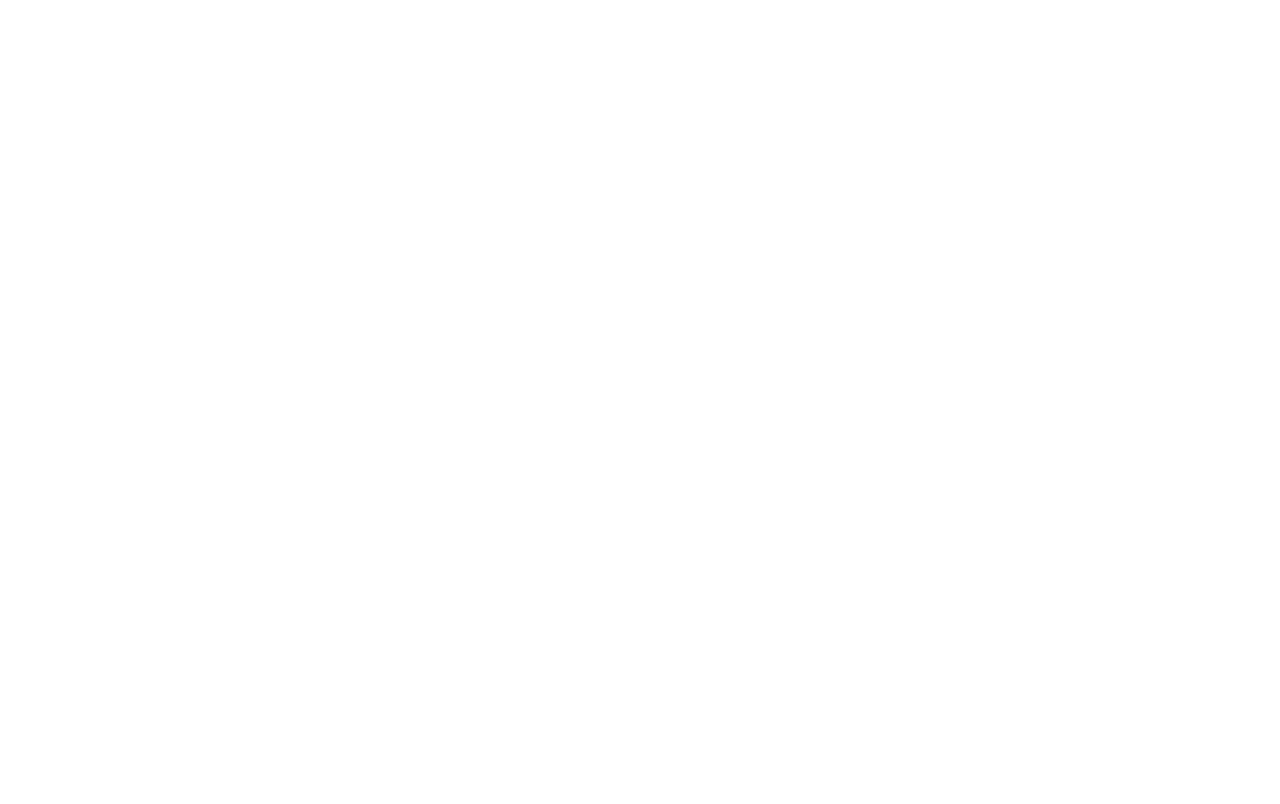
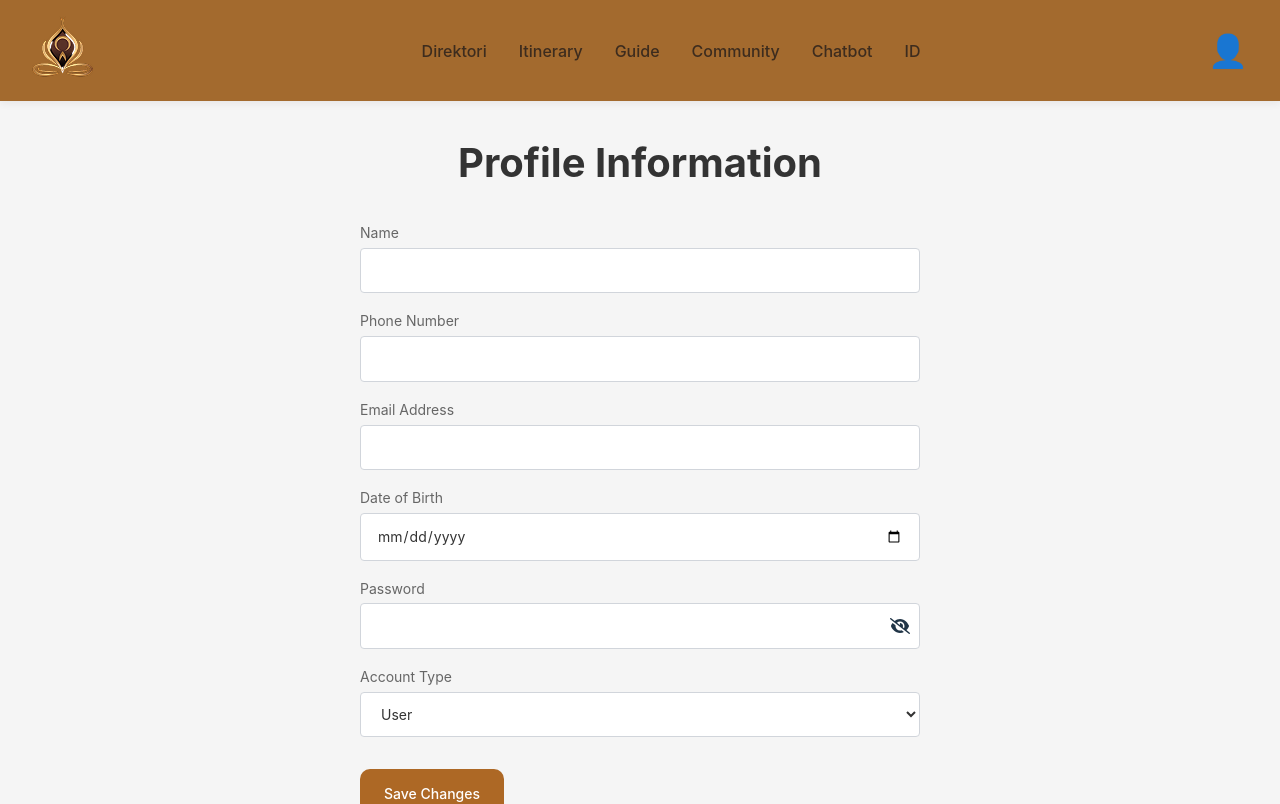
Before and after one commit to Limzen/Luminara-web, a React (Vite) app: page /profile in a window 1280 px wide. Before the commit this address had no page. Shown: the top 804 px of the page. Built offline with nearby package versions, Linux system fonts and the light colour scheme.

Commit message:
feat: add profile page

```diff
--- a/src/components/Navbar.jsx
+++ b/src/components/Navbar.jsx
@@ -12,7 +12,7 @@
       <li><Link to="/directory">Direktori</Link></li>
       <li><Link to="/itinerary">Itinerary</Link></li>
       <li><Link to="/guide">Guide</Link></li>
-      <li><Link to="/comunity">Community</Link></li>
+      <li><Link to="/community">Community</Link></li>
       <li><Link to="/chatbot">Chatbot</Link></li>
       <li><Link to="/account">ID</Link></li>
     </ul>
--- a/src/pages/PasswordManager.jsx
+++ b/src/pages/PasswordManager.jsx
@@ -1,9 +1,11 @@
 import React, { useState } from 'react';
+import { useNavigate } from 'react-router-dom'; // Import useNavigate
 import "../styles/passwordmanager.css";
 import { FontAwesomeIcon } from '@fortawesome/react-fontawesome';
 import { faEye, faEyeSlash } from '@fortawesome/free-solid-svg-icons';
 
 const PasswordManager = () => {
+    const navigate = useNavigate(); // Initialize useNavigate
     const [currentPassword, setCurrentPassword] = useState('');
     const [newPassword, setNewPassword] = useState('');
     const [confirmPassword, setConfirmPassword] = useState('');
@@ -30,6 +32,9 @@
 
         // If all checks pass, proceed with password change logic
         console.log('Password changed successfully');
+
+        // Navigate to ProfilePage.jsx after successful password change
+        navigate('/profile'); // Change '/profile' to your desired route
     };
 
     const toggleCurrentPasswordVisibility = () => {
--- /dev/null
+++ b/src/pages/ProfilePage.jsx
@@ -0,0 +1,108 @@
+import React, { useState } from "react";
+import Navbar from "../components/Navbar";
+import Footer from "../components/Footer";
+import "../styles/profilepage.css";
+import { FontAwesomeIcon } from '@fortawesome/react-fontawesome';
+import { faEye, faEyeSlash } from '@fortawesome/free-solid-svg-icons';
+
+const ProfilePage = () => {
+    const [profileData, setProfileData] = useState({
+        name: "",
+        phoneNumber: "",
+        emailAddress: "",
+        dateOfBirth: "",
+        password: "",
+        accountType: "User"
+    });
+
+    const [showPassword, setShowPassword] = useState(false);
+
+    const handleInputChange = (e) => {
+        const { name, value } = e.target;
+        setProfileData((prev) => ({
+            ...prev,
+            [name]: value
+        }));
+    };
+
+    const handleSubmit = (e) => {
+        e.preventDefault();
+        console.log("Profile updated:", profileData);
+    };
+
+    return (
+        <div className="profile-page">
+            <Navbar />
+            <main className="profile-main">
+                <div className="profile-container">
+                    <header className="profile-header">
+                        <h1 className="profile-title">Profile Information</h1>
+                    </header>
+
+                    <form className="profile-form" onSubmit={handleSubmit} noValidate>
+                        <div className="form-group">
+                            <label htmlFor="name" className="form-label">Name</label>
+                            <input type="text" id="name" name="name" className="form-input" value={profileData.name} onChange={handleInputChange} />
+                        </div>
+
+                        <div className="form-group">
+                            <label htmlFor="phoneNumber" className="form-label">Phone Number</label>
+                            <input type="tel" id="phoneNumber" name="phoneNumber" className="form-input" value={profileData.phoneNumber} onChange={handleInputChange} />
+                        </div>
+
+                        <div className="form-group">
+                            <label htmlFor="emailAddress" className="form-label">Email Address</label>
+                            <input type="email" id="emailAddress" name="emailAddress" className="form-input" value={profileData.emailAddress} onChange={handleInputChange} />
+                        </div>
+
+                        <div className="form-group">
+                            <label htmlFor="dateOfBirth" className="form-label">Date of Birth</label>
+                            <input type="date" id="dateOfBirth" name="dateOfBirth" className="form-input" value={profileData.dateOfBirth} onChange={handleInputChange} />
+                        </div>
+
+                        <div className="form-group">
+                            <label htmlFor="password" className="form-label">Password</label>
+                            <div style={{ position: 'relative' }}>
+                                <input
+                                    type={showPassword ? "text" : "password"}
+                                    id="password"
+                                    name="password"
+                                    className="form-input"
+                                    value={profileData.password}
+                                    onChange={handleInputChange}
+                                />
+                                <span
+                                    style={{ position: 'absolute', right: '10px', top: '50%', transform: 'translateY(-50%)', cursor: 'pointer' }}
+                                    onClick={() => setShowPassword(!showPassword)}
+                                >
+                                    <FontAwesomeIcon icon={showPassword ? faEye : faEyeSlash} />
+                                </span>
+                            </div>
+                        </div>
+
+                        <div className="form-group">
+                            <label htmlFor="accountType" className="form-label">Account Type</label>
+                            <select
+                                id="accountType"
+                                name="accountType"
+                                className="form-input"
+                                value={profileData.accountType}
+                                onChange={handleInputChange}
+                            >
+                                <option value="User">User</option>
+                                <option value="Admin">Admin</option>
+                            </select>
+                        </div>
+
+                        <div className="form-actions">
+                            <button type="submit" className="submit-button">Save Changes</button>
+                        </div>
+                    </form>
+                </div>
+            </main>
+            <Footer />
+        </div>
+    );
+};
+
+export default ProfilePage;
--- a/src/routes/AppRoutes.jsx
+++ b/src/routes/AppRoutes.jsx
@@ -19,6 +19,8 @@
 import ItineraryPage from '../pages/ItineraryPage.jsx';
 import CreateItineraryPage from "../pages/CreateItineraryPage.jsx";
 import ItineraryDetailPage from "../pages/ItineraryDetailPage.jsx";
+import ProfilePage from '../pages/ProfilePage.jsx';
+
 
 
 const AppRoutes = () => (
@@ -39,6 +41,7 @@
     <Route path="/itinerary" element={<ItineraryPage />} />
     <Route path="/itinerary/create" element={<CreateItineraryPage />} />
     <Route path="/itinerary/:id" element={<ItineraryDetailPage />} />
+    <Route path="/profile" element={<ProfilePage />} />
     {/* Add more routes as needed */}
   </Routes>
 );
--- /dev/null
+++ b/src/styles/profilepage.css
@@ -0,0 +1,85 @@
+.profile-page {
+    min-height: 100vh;
+    background-color: #f5f5f5;
+    font-family: -apple-system, BlinkMacSystemFont, "Segoe UI", Roboto, sans-serif;
+}
+
+.profile-main {
+    padding: 40px 20px 60px;
+    max-width: 600px;
+    margin: 0 auto;
+}
+
+.profile-container {
+    background: transparent;
+    padding: 0;
+    border-radius: 0;
+    box-shadow: none;
+}
+
+.profile-header {
+    text-align: center;
+    margin-bottom: 40px;
+}
+
+.profile-title {
+    font-size: 40px;
+    font-weight: 700;
+    color: #333333;
+    margin-bottom: 24px;
+}
+
+.profile-form {
+    max-width: 100%;
+    margin: 0;
+}
+
+.form-group {
+    margin-bottom: 20px;
+}
+
+.form-label {
+    display: block;
+    margin-bottom: 6px;
+    color: #666666;
+    font-weight: 400;
+    font-size: 14px;
+}
+
+.form-input {
+    width: 100%;
+    padding: 12px 16px;
+    border: 1px solid #d1d5db;
+    border-radius: 4px;
+    font-size: 14px;
+    transition: border-color 0.2s ease;
+    box-sizing: border-box;
+    background-color: #ffffff;
+    color: #333333;
+}
+
+.form-input:focus {
+    outline: none;
+    border-color: #9ca3af;
+}
+
+.form-actions {
+    display: flex;
+    justify-content: flex-start;
+    margin-top: 32px;
+}
+
+.submit-button {
+    background-color: #AD6825;
+    color: #ffffff;
+    padding: 12px 24px;
+    border: none;
+    border-radius: 10px;
+    font-size: 14px;
+    cursor: pointer;
+    transition: background-color 0.2s ease;
+}
+
+.submit-button:hover {
+    background-color: #92400e;
+}
```
